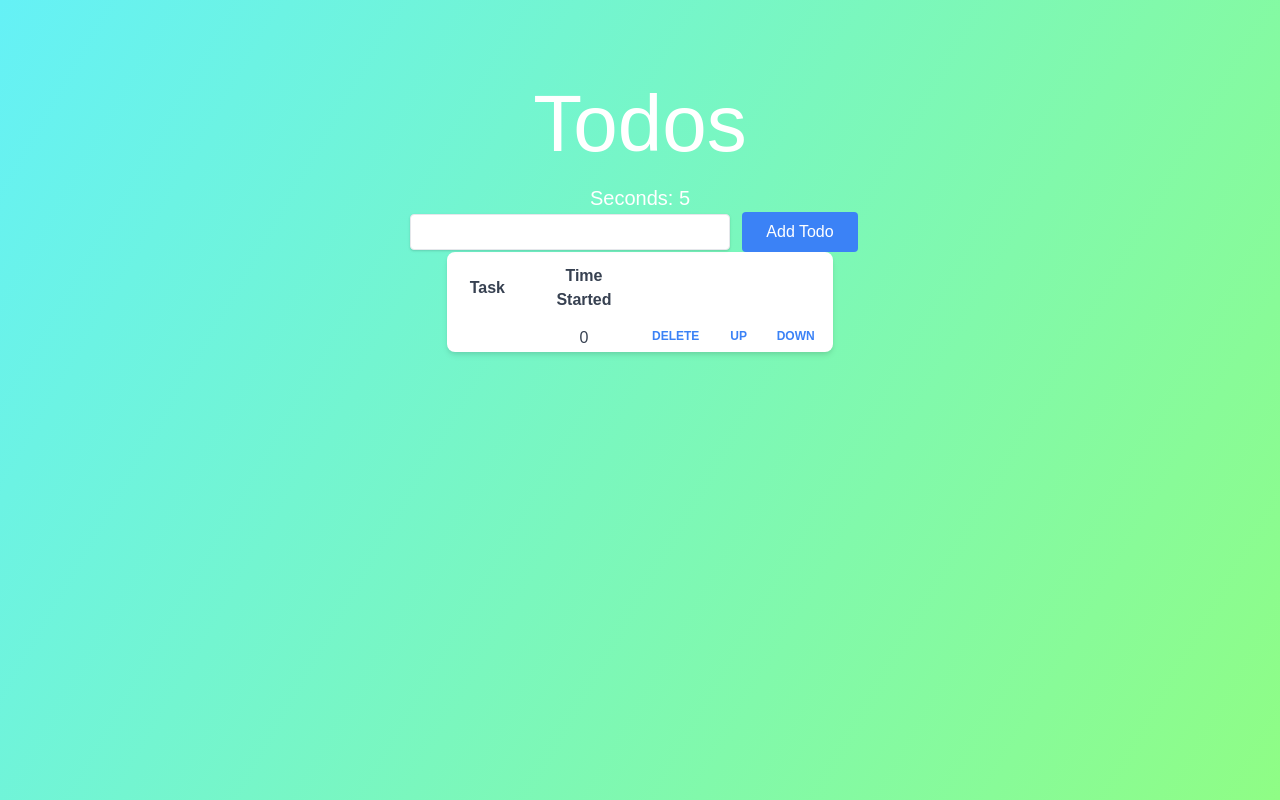
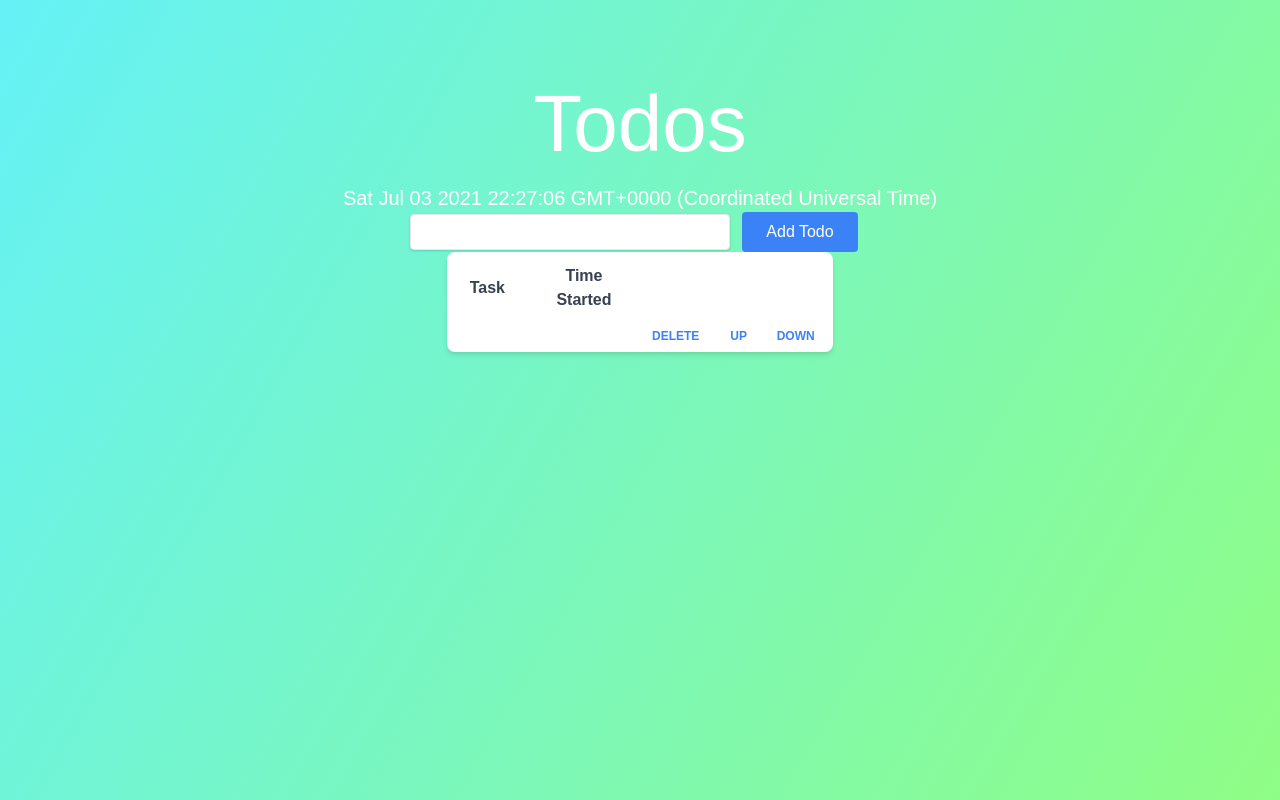
Before and after one commit to AnshKetchum/ShowCaseHypothesizer, a React (Create React App) app: page / in a window 1280 px wide. Built offline with nearby package versions, Linux system fonts and the light colour scheme.

Commit message:
fixes to timer

```diff
--- a/package.json
+++ b/package.json
@@ -12,6 +12,7 @@
     "@types/react-dom": "^17.0.0",
     "react": "^17.0.2",
     "react-dom": "^17.0.2",
+    "react-live-clock": "^5.2.0",
     "react-scripts": "4.0.3",
     "typescript": "^4.1.2",
     "web-vitals": "^1.0.1"
--- a/src/App.tsx
+++ b/src/App.tsx
@@ -1,11 +1,12 @@
 import React, { useState } from "react";
 import "./App.css";
+import Clock from 'react-live-clock';
 
 //Represents a single todo item
 interface Todo {
   description: string;
   key: number;
-  timeStarted: number;
+  timeStarted: string;
 }
 
 //Props for the TodoItem function
@@ -18,11 +19,11 @@ interface TodoProps {
 
 function upHandler(
   todo: Todo,
-  todos: { description: string; key: number; timeStarted: number }[],
+  todos: { description: string; key: number; timeStarted: string }[],
   updateTodos: {
     (
       value: React.SetStateAction<
-        { description: string; key: number; timeStarted: number }[]
+        { description: string; key: number; timeStarted: string }[]
       >
     ): void;
     (arg0: (array: Todo[]) => Todo[]): void;
@@ -51,11 +52,11 @@ function upHandler(
 
 function downHandler(
   todo: Todo,
-  todos: { description: string; key: number; timeStarted: number }[],
+  todos: { description: string; key: number; timeStarted: string }[],
   updateTodos: {
     (
       value: React.SetStateAction<
-        { description: string; key: number; timeStarted: number }[]
+        { description: string; key: number; timeStarted: string }[]
       >
     ): void;
     (arg0: (array: Todo[]) => Todo[]): void;
@@ -132,23 +133,34 @@ function TodoItem(props: TodoProps) {
 
 function App() {
   const [todos, updateTodos] = useState([
-    { description: " ", key: 0, timeStarted: 0 },
+    { description: " ", key: 0, timeStarted: " " },
   ]);
   const [textInInput, updateText] = useState("");
-  const [time, updateTime] = useState(0);
+  const [time, updateTime] = useState("");
+
+  var d = new Date();
 
   React.useEffect(() => {
-    setInterval(() => {
-      updateTime((time) => time + 1);
-    }, 1000);
-  }, []);
 
-  /* React.useEffect(() => {            //buggy code
-    setInterval(() => {
-      updateTime(time + 1);
-    }, 1000);
+    const intervalID = setInterval(() => {
+      d = new Date();
+      updateTime(d.toString());
+    }, 100);
+    return () => {
+      clearInterval(intervalID)
+    }
+  }, [time]);
 
-  }); */
+  /*React.useEffect(() => {
+
+    const intervalID = setInterval(() => {            //buggy implementation
+      updateTime(d.toString());
+      console.log(time);
+    }, 100);
+    return () => {
+      clearInterval(intervalID)
+    }
+  }, [time]);*/
 
   return (
     <div className="app">
@@ -157,7 +169,7 @@ function App() {
       </header>
 
       <div className="todo-creator">
-        <span className="text-xl"> Seconds: {time} </span>
+      <span className="text-xl"> {time} </span>
         <div className="form">
           <input
             className="shadow appearance-none border rounded w-half py-2 px-3 text-gray-700 leading-tight focus:outline-none focus:shadow-outline"
```
Also changed, not shown: 2 other files (tests, documents, lock files or other folders).
